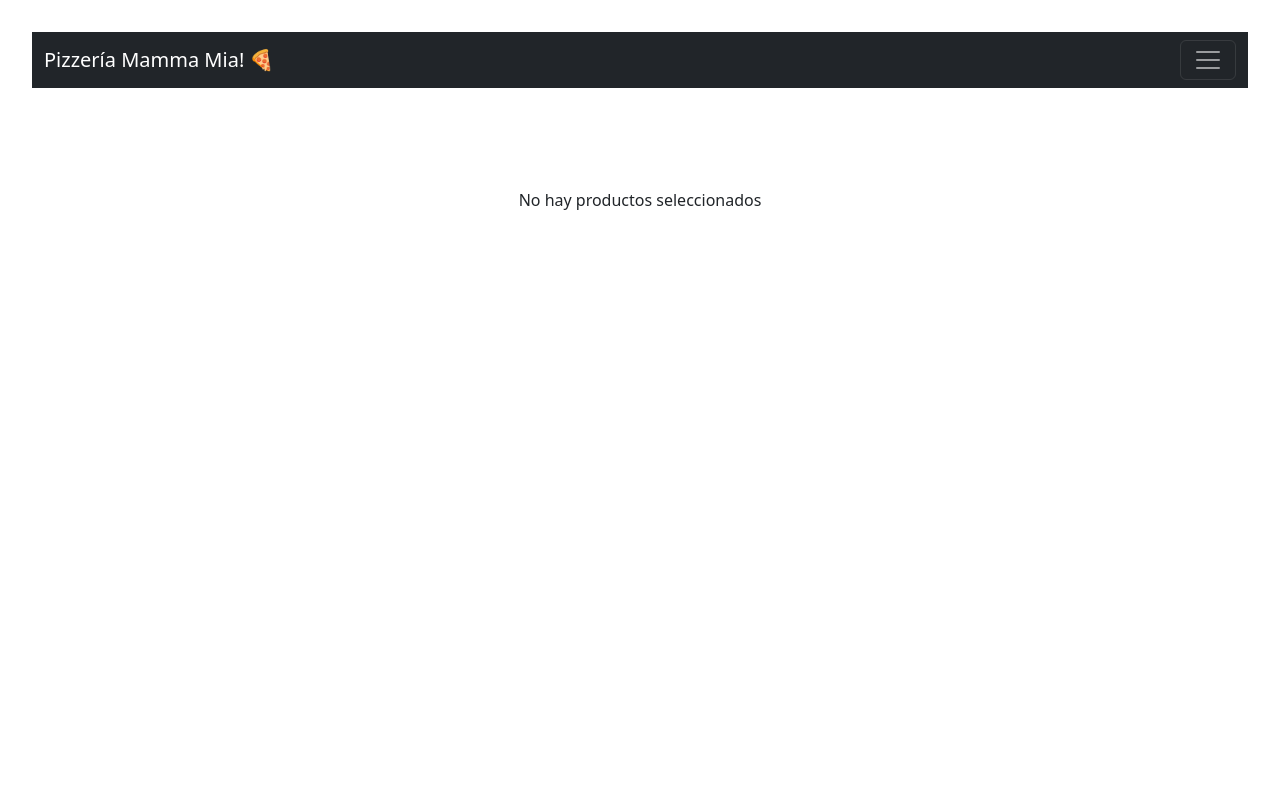
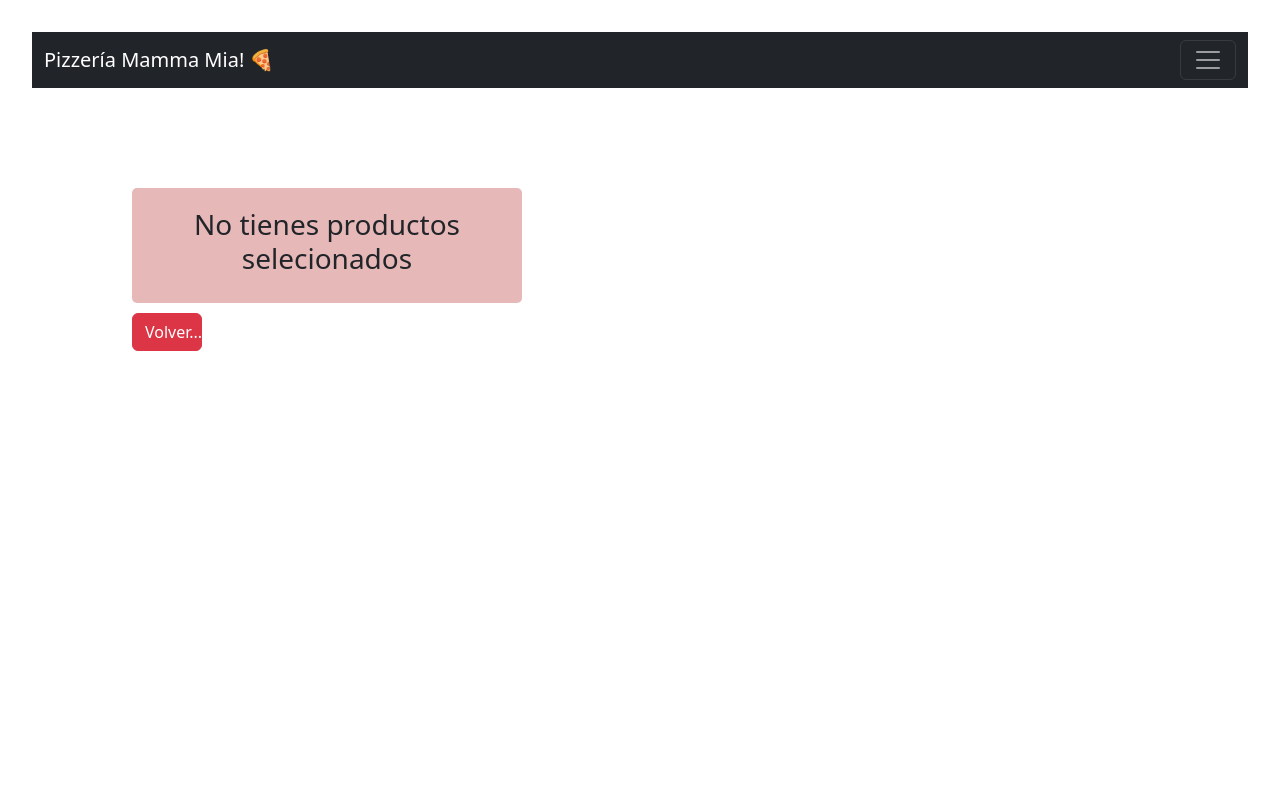
Before and after one commit to Nuncia/mammaMia, a React (Vite) app: page /carrito in a window 1280 px wide. Shown: the top 800 px of the page. Built offline with nearby package versions, Linux system fonts and the light colour scheme.

Commit message:
Se modifican el carrito y número en componente NavBar

```diff
--- a/src/components/NavBar.jsx
+++ b/src/components/NavBar.jsx
@@ -32,8 +32,6 @@ const NavBar = () => {
                style={{ justifyContent: 'flex-end' }}
             >
                <div className="navbar-nav">
-                  {/* <a className="nav-link" aria-current="page" href="#"></a>
-                     <a className="nav-link" href="#"></a> */}
                   {montoTotal > 0 ? (
                      <a className="nav-link" href="#">
                         <div style={{ display: 'flex' }}>
@@ -42,11 +40,16 @@ const NavBar = () => {
                            </NavLink>
                            &nbsp;&nbsp;&nbsp;
                            <div className="carrito">
-                              <NavLink to="/carrito">
-                                 <i className="fa-solid fa-cart-shopping fa-1x icono">
-                                    <p className="circulo">
-                                       {cantidadProductos}
-                                    </p>
+                              <NavLink to="/carrito" className={setActive}>
+                                 <i
+                                    style={{ marginTop: '14px' }}
+                                    className="fa-solid fa-cart-shopping fa-lg"
+                                 >
+                                    <div className="circulo">
+                                       <p style={{ color: 'red' }} href="">
+                                          {cantidadProductos}
+                                       </p>
+                                    </div>
                                  </i>
                               </NavLink>
                            </div>
--- a/src/context/ContextPizza.jsx
+++ b/src/context/ContextPizza.jsx
@@ -16,7 +16,6 @@ export const ProviderPizza = ({ children }) => {
          const respuesta = await fetch('pizzas.json');
          const json = await respuesta.json();
          const productos = json.map((item) => ({ ...item, cantidad: 0 }));
-         console.log(productos);
          setPizzas(productos);
       } catch (e) {
          console.error('Error al cargar los datos: ', e);
--- a/src/index.css
+++ b/src/index.css
@@ -28,3 +28,30 @@ footer{
 .pizzaDetalle{
     width: 500px;
 }
+.detalle__2{
+    background-color: rgba(212, 130, 130, 0.567);
+    display: flex;
+    width: 390px;
+    margin-top: inherit;
+    padding: 20px;
+    display: flex;
+    flex-direction: column;
+    border-radius: 5px;
+    margin-bottom: 10px;
+}
+.carrito{
+    display: flex;
+    text-align: center;
+    padding-left: 5px;
+    background-color: transparent;
+    border-radius: 50%;
+}
+.circulo{
+    background-color: rgb(150, 24, 32);
+    color: blue;
+    /* border-radius: 45%; */
+    width: 10px;
+    margin-left: 5px;
+    text-align: center;
+
+}
--- a/src/views/Carrito.jsx
+++ b/src/views/Carrito.jsx
@@ -1,10 +1,8 @@
 import { useContext, useEffect, useState } from 'react';
 import { ContextPizza } from '../context/ContextPizza';
-import { NavLink, useNavigate } from 'react-router-dom';
+import { useNavigate } from 'react-router-dom';
 
 const Carrito = () => {
-   const setActive = (isActive) =>
-      isActive ? 'active__carrito' : 'inActive__carrit';
    const [cargando, setCargando] = useState(true);
    const {
       listaProductos,
@@ -14,13 +12,16 @@ const Carrito = () => {
       cantidadProductos,
    } = useContext(ContextPizza);
    const navigate = useNavigate();
-   // const navigat = useNavigate();
 
    const decrementar = (producto) => {
-      producto.cantidad = producto.cantidad - 1;
-      setMontoTotal(montoTotal - producto.price);
-      setcantidadProductos(cantidadProductos - 1);
-      navigate(`/carrito`);
+      if (producto.cantidad > 0) {
+         producto.cantidad = producto.cantidad - 1;
+         setMontoTotal(montoTotal - producto.price);
+         setcantidadProductos(cantidadProductos - 1);
+         navigate(`/carrito`);
+      } else {
+         return;
+      }
    };
 
    const sumar = (producto) => {
@@ -33,12 +34,16 @@ const Carrito = () => {
    const volverDetalle = (producto) => {
       console.log('volverDetalle: ', producto.id);
 
-      navigate(`pizza/${producto.id}`);
+      navigate(`/pizza/${producto.id}`);
+   };
+
+   const volver = () => {
+      navigate(`/`);
    };
 
    useEffect(() => {
       if (listaProductos.length > 0) {
-         setCargando(false);
+         setCargando(true);
       } else {
          setCargando(true);
       }
@@ -46,7 +51,26 @@ const Carrito = () => {
    return (
       <div style={{ margin: '100px' }}>
          {cargando ? (
-            <p>No hay productos seleccionados</p>
+            <div
+               style={{
+                  display: 'flex',
+                  flexDirection: 'column',
+                  alignContent: 'center',
+               }}
+            >
+               <div className="detalle__2">
+                  <h3 style={{ textAlign: 'center' }}>
+                     No tienes productos selecionados
+                  </h3>
+               </div>
+               <button
+                  className="btn btn-danger"
+                  style={{ width: '70px' }}
+                  onClick={volver}
+               >
+                  Volver...
+               </button>
+            </div>
          ) : (
             <div className="contenedor__carrito">
                <h3 style={{ textAlign: 'center' }}>Orden N° 1</h3>
@@ -62,7 +86,10 @@ const Carrito = () => {
                               />
                            </td>
                            <td>
-                              <p onClick={() => volverDetalle(item)}>
+                              <p
+                                 style={{ color: 'blue' }}
+                                 onClick={() => volverDetalle(item)}
+                              >
                                  {item.name.toUpperCase()}
                               </p>
                            </td>
@@ -94,10 +121,17 @@ const Carrito = () => {
                      <td></td>
                      <td></td>
                      <td></td>
-                     <td style={{ fontSize: '24px' }}>$ {montoTotal}</td>
+                     <td style={{ fontSize: '24px' }}>
+                        {/* <a>Ir a Pagar</a>$ {montoTotal} */}
+                     </td>
                      {/* </tr> */}
                   </tbody>
                </table>
+               <div>
+                  <p style={{ fontSize: '25px', fontWeight: 'bold' }}>
+                     Ir a Pagar $ {montoTotal}
+                  </p>
+               </div>
             </div>
          )}
       </div>
--- a/src/views/Home.jsx
+++ b/src/views/Home.jsx
@@ -28,7 +28,9 @@ const Pizzas = () => {
                <div key={item.id} className="card " style={{ width: '18rem' }}>
                   <img src={item.img} className="card-img-top" alt="..." />
                   <div className="card-body">
-                     <h5 className="card-title">{item.name}</h5>
+                     <h5 style={{ textAlign: 'center' }} className="card-title">
+                        {item.name.toUpperCase()}
+                     </h5>
                      <hr />
                      <div>
                         {item.ingredients.map((ingrediente) => (
--- a/src/views/Pizza.jsx
+++ b/src/views/Pizza.jsx
@@ -13,13 +13,12 @@ const Pizza = () => {
 
    useEffect(() => {
       consegirPizza(id);
-      console.log(pizza.name.toUpperCase());
    }, []);
    return (
       <div className="detalle">
          {pizza === undefined ? (
-            <div>
-               <p>Volver a seleccionar pizza</p>
+            <div className="detalle__2">
+               <h2>Volver a seleccionar una pizza</h2>
                <button onClick={volver}>Volver...</button>
             </div>
          ) : (
@@ -43,7 +42,7 @@ const Pizza = () => {
                            className="card-title"
                            style={{ textAlign: 'left' }}
                         >
-                           {pizza.name.toUpperCase()}
+                           {pizza.name}
                         </h4>
                         <h4 style={{ fontWeight: '800', textAlign: 'center' }}>
                            $ {pizza.price}
```
